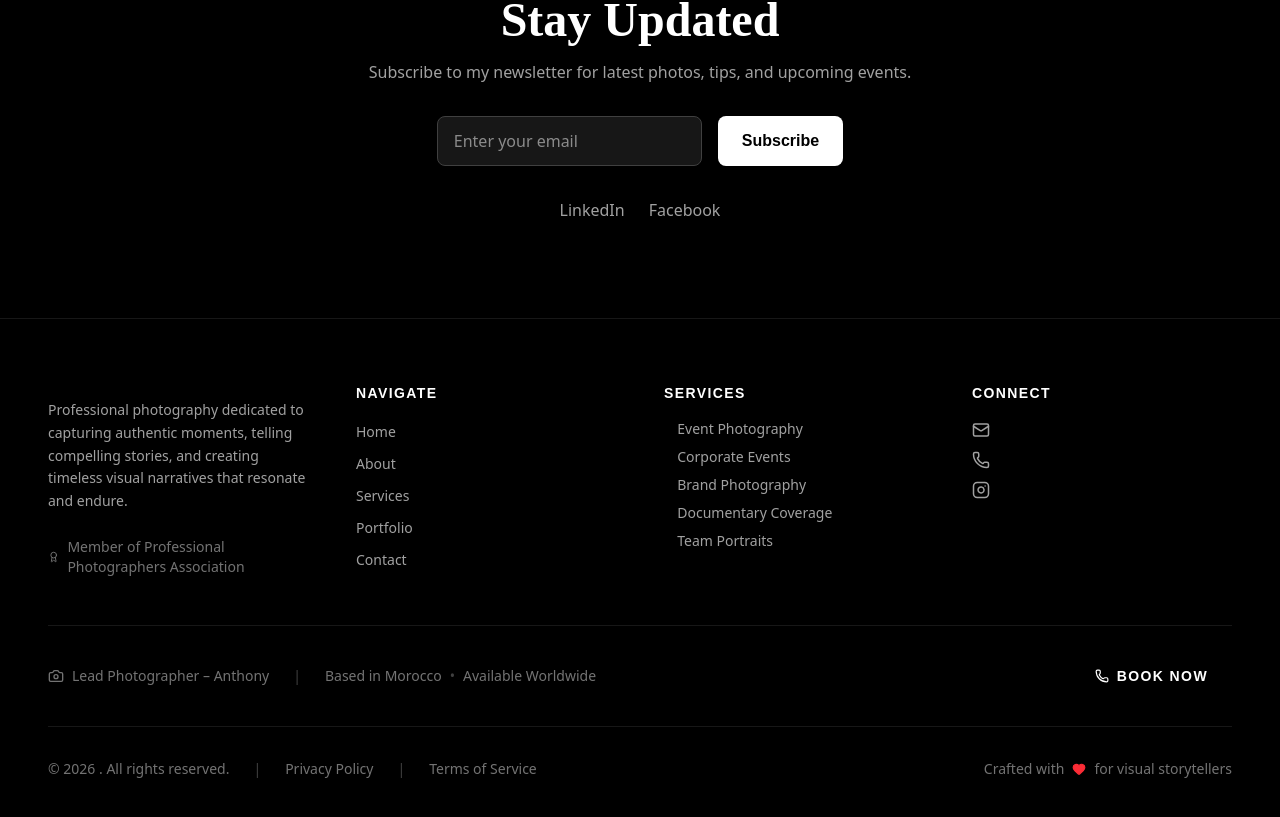
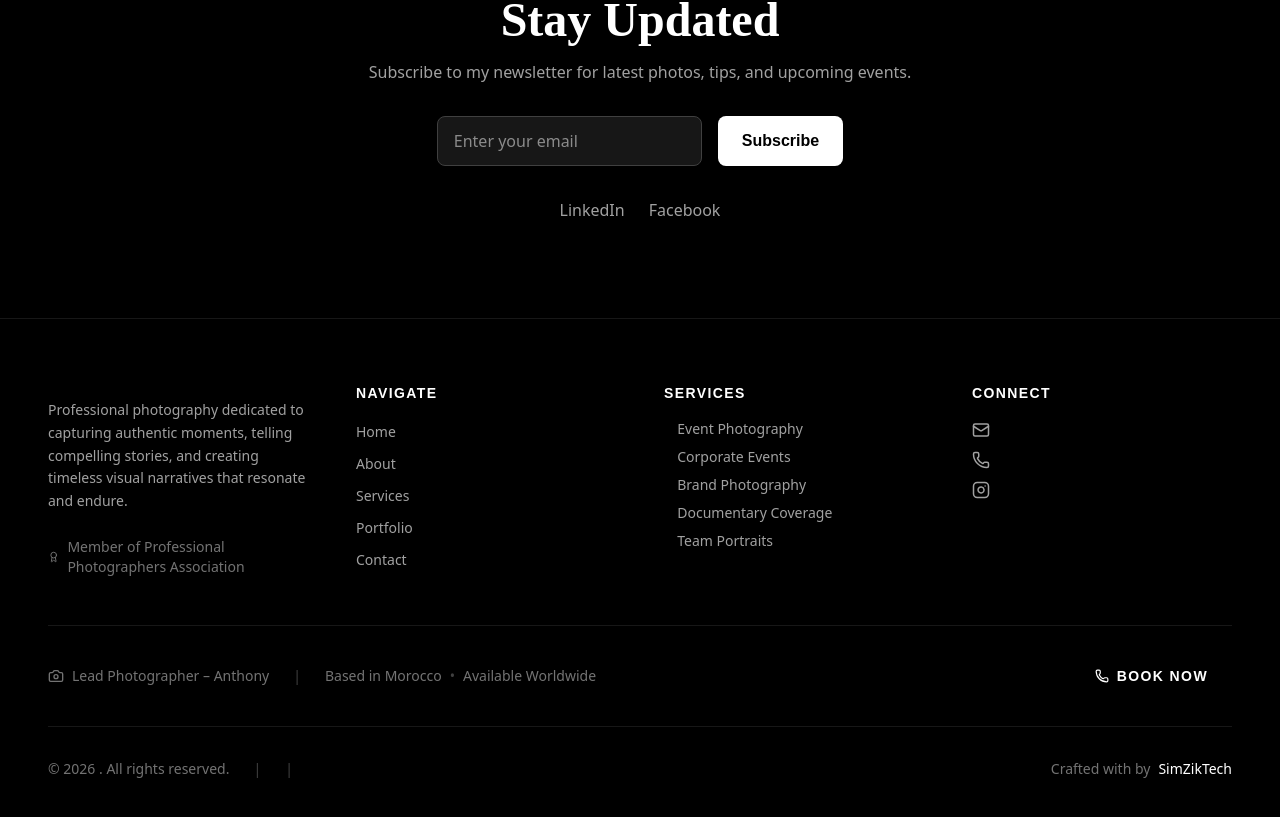
Before and after one commit to simon-azike1/Ahjbm-Photos, a React (Vite) app: page / in a window 1280 px wide. Shown: the part 5182-5999 px from the top of the page. Built offline with nearby package versions, Linux system fonts and the light colour scheme.

Commit message:
Update Event book a session button

```diff
--- a/src/components/Footer.jsx
+++ b/src/components/Footer.jsx
@@ -156,22 +156,29 @@ const Footer = ({ contact, socialLinks }) => {
             <div className="flex items-center gap-6">
               <p>© {currentYear} {contact?.name}. All rights reserved.</p>
               <div className="hidden md:block text-neutral-700">|</div>
-              <a
+              {/* <a
                 href="#privacy"
                 className="hover:text-white transition-colors"
               >
                 Privacy Policy
-              </a>
+              </a> */}
               <div className="hidden md:block text-neutral-700">|</div>
-              <a
+              {/* <a
                 href="#terms"
                 className="hover:text-white transition-colors"
               >
                 Terms of Service
+              </a> */}
+            </div>
+            <p className="flex  ml-4 items-center gap-2">
+              Crafted with by <a
+                href="https://my-new-portfolio-hazel.vercel.app/"
+                target="_blank"
+                rel="noopener noreferrer"
+                className="text-white hover:underline"
+              >
+                SimZikTech
               </a>
-            </div>
-            <p className="flex items-center gap-2">
-              Crafted with <Heart size={14} className="text-red-500 fill-red-500" /> for visual storytellers
             </p>
           </div>
         </div>
--- a/src/pages/About.jsx
+++ b/src/pages/About.jsx
@@ -1,6 +1,6 @@
 import React from 'react';
 import { motion } from 'framer-motion';
-import image from '/Images/Anthony About.jpeg';
+import image from '/Images/Team.png';
 import { Camera, Heart, Eye, Target } from 'lucide-react';
 
 const About = () => {
--- a/src/pages/Home.jsx
+++ b/src/pages/Home.jsx
@@ -148,6 +148,7 @@ const Home = () => {
             className="pt-16"
             initial={{ opacity: 0 }}
             animate={{ opacity: 1 }}
+            target="_blank"
             transition={{ duration: 1.2, delay: 0.8 }}
           >
             <div className="w-6 h-10 border-2 border-white/30 rounded-full mx-auto relative">
```
Also changed, not shown: public/Images/Team.png (added).
